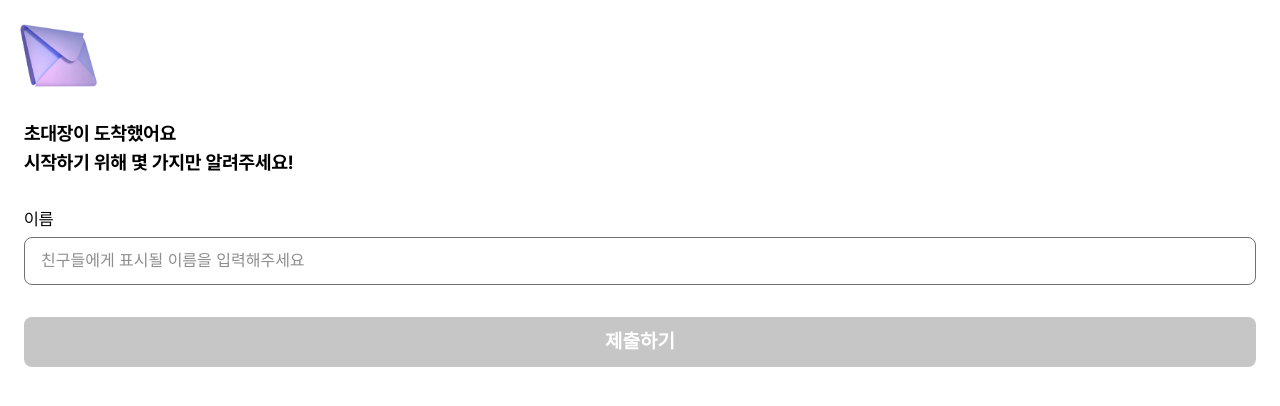
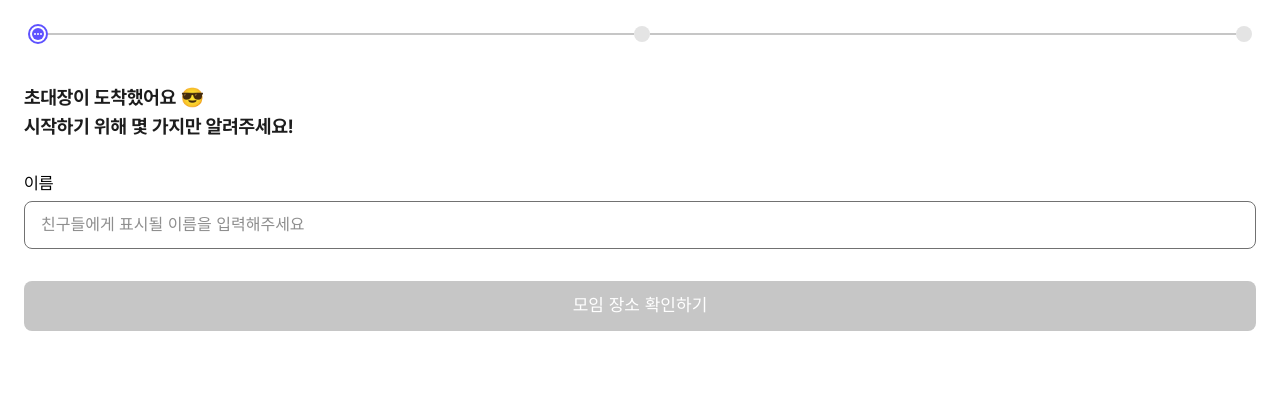
Before and after one commit to leesj3857/TEAM-B-25-1-FE, a React (Vite) app: page /reply/1 in a window 1280 px wide. Shown: the top 406 px of the page. Built offline with nearby package versions, Linux system fonts and the light colour scheme; a web font is replaced by a local one.

Commit message:
chore: 초대장 답장 디자인 변경 및 일부 색상 변경

```diff
--- a/src/feature/makeInvitation/components/Step1.tsx
+++ b/src/feature/makeInvitation/components/Step1.tsx
@@ -2,6 +2,7 @@ import styled from '@emotion/styled';
 import { useState } from 'react';
 import { grayscale } from '../../../styles/colors/grayscale';
 import { primary } from '../../../styles/colors/primary';
+import { secondary } from '../../../styles/colors/secondary';
 import { typography } from '../../../styles/typography';
 import Emoji from '../../../interface/Emoji';
 
@@ -53,8 +54,8 @@ export default function Step1({ onNext }: Step1Props) {
           >
             <CardEmoji>{card.icon}</CardEmoji>
             <CardText>
-              <CardTitle>{card.title}</CardTitle>
-              <CardDesc>{card.desc}</CardDesc>
+              <CardTitle selected={selected === card.key}>{card.title}</CardTitle>
+              <CardDesc selected={selected === card.key}>{card.desc}</CardDesc>
             </CardText>
           </SelectCard>
         ))}
@@ -118,6 +119,7 @@ const SelectCard = styled.div<{ selected: boolean; color: string }>`
   height: 80px;
   cursor: pointer;
   transition: border 0.2s, background 0.2s;
+
 `;
 
 const CardText = styled.div`
@@ -130,15 +132,17 @@ const CardEmoji = styled(Emoji)`
   margin-right: 24px;
 `;
 
-const CardTitle = styled.div`
-  color: ${grayscale[70]};
+const CardTitle = styled.div<{ selected: boolean }>`
+  color: ${({ selected }) =>
+    selected ? secondary[60] : grayscale[70]};
   font-size: ${typography.title.medium.fontSize}px;
   font-weight: ${typography.title.medium.fontWeight};
   line-height: ${typography.title.medium.lineHeight};
 `;
 
-const CardDesc = styled.div`
-  color: ${grayscale[60]};
+const CardDesc = styled.div<{ selected: boolean }>`
+  color: ${({ selected }) =>
+    selected ? secondary[60] : grayscale[60]};
   font-size: ${typography.body.small.fontSize}px;
   font-weight: ${typography.body.small.fontWeight};
   line-height: ${typography.body.small.lineHeight};
--- a/src/feature/makeInvitation/components/Step3.tsx
+++ b/src/feature/makeInvitation/components/Step3.tsx
@@ -170,7 +170,8 @@ const TransportBtn = styled.button<{ selected: boolean }>`
   border-radius: 8px;
   background: ${({ selected }) =>
     selected ? `${primary[20]}20` : '#fff'};
-  color: ${grayscale[50]};
+  color: ${({ selected }) =>
+    selected ? secondary[60] : grayscale[50]};
   font-size: ${typography.body.small.fontSize}px;
   font-weight: ${typography.body.small.fontWeight};
   line-height: ${typography.body.small.lineHeight};
--- a/src/feature/replyInvitation/components/ReplyForm.tsx
+++ b/src/feature/replyInvitation/components/ReplyForm.tsx
@@ -7,17 +7,17 @@ import { mdiSubwayVariant, mdiCar, mdiMagnify } from '@mdi/js';
 import { primary } from '../../../styles/colors/primary';
 import { motion, AnimatePresence } from 'framer-motion';
 import AddressInputWithDropdown from '../../../interface/AddressInputWithDropdown';
-
+import { secondary } from '../../../styles/colors/secondary';
+import Emoji from '../../../interface/Emoji';
 const TRANSPORTS = [
   { key: 'public', label: '대중교통', icon: <Icon path={mdiSubwayVariant} size={1} /> },
   { key: 'car', label: '자동차', icon: <Icon path={mdiCar} size={1} /> },
 ];
 
-export default function ReplyForm({ invitationId }: { invitationId: string | undefined }) {
+export default function ReplyForm({ invitationId, handleNext }: { invitationId: string | undefined, handleNext: () => void }) {
   const [transport, setTransport] = useState<string | null>(null);
   const [address, setAddress] = useState('');
   const [name, setName] = useState('');
-  const [imgLoaded, setImgLoaded] = useState(false);
   const [showTitle, setShowTitle] = useState(false);
   const [showForm, setShowForm] = useState(false);
   const [step, setStep] = useState(0);
@@ -25,41 +25,28 @@ export default function ReplyForm({ invitationId }: { invitationId: string | und
   const addressInputRef = useRef<HTMLInputElement>(null);
   const nameInputRef = useRef<HTMLInputElement>(null);
 
-  useEffect(() => {
-    if (imgLoaded) {
-      const t1 = setTimeout(() => setShowTitle(true), 800);
-      return () => clearTimeout(t1);
-    }
-  }, [imgLoaded]);
 
   useEffect(() => {
-    if (showTitle) {
-      const t2 = setTimeout(() => setShowForm(true), 800);
-      return () => clearTimeout(t2);
-    }
-  }, [showTitle]);
+    setShowTitle(true);
+    const t2 = setTimeout(() => setShowForm(true), 800);
+    return () => clearTimeout(t2);
+  }, []);
 
   const handleAddressNext = (display: string) => {
     if (display.trim().length > 0 && step === 1) {
+      handleNext();
       setStep(2);
     }
   };
   const handleNameNext = () => {
     if (name.trim().length > 0 && step === 0) {
+      handleNext();
       setStep(1);
     }
   };
 
   return (
     <Container>
-      <MotionLetterImg
-        src="/letter.webp"
-        alt="초대장"
-        onLoad={() => setImgLoaded(true)}
-        initial={{ opacity: 0 }}
-        animate={{ opacity: imgLoaded ? 1 : 0 }}
-        transition={{ duration: 0.5 }}
-      />
       <AnimatePresence>
         {showTitle && (
           <MotionTitle
@@ -68,7 +55,7 @@ export default function ReplyForm({ invitationId }: { invitationId: string | und
             exit={{ opacity: 0 }}
             transition={{ duration: 0.5 }}
           >
-            초대장이 도착했어요<br />시작하기 위해 몇 가지만 알려주세요!
+            초대장이 도착했어요 <Emoji>😎</Emoji><br />시작하기 위해 몇 가지만 알려주세요!
           </MotionTitle>
         )}
       </AnimatePresence>
@@ -161,7 +148,7 @@ export default function ReplyForm({ invitationId }: { invitationId: string | und
               </AnimatePresence>
             </div>
             <SubmitBtn disabled={!(step === 2 && transport && address && name)}>
-              제출하기
+              모임 장소 확인하기
             </SubmitBtn>
           </motion.div>
         )}
@@ -188,7 +175,7 @@ const MotionLetterImg = styled(motion.img)`
 `;
 
 const MotionTitle = styled(motion.div)`
-  color: ${grayscale[100]};
+  color: ${grayscale[90]};
   font-size: ${typography.title.medium.fontSize}px;
   font-weight: ${typography.title.medium.fontWeight};
   line-height: ${typography.title.medium.lineHeight};
@@ -228,7 +215,8 @@ const TransportBtn = styled.button<{ selected: boolean }>`
   border-radius: 8px;
   background: ${({ selected }) =>
     selected ? `${primary[20]}20` : '#fff'};
-  color: ${grayscale[50]};
+  color: ${({ selected }) =>
+    selected ? secondary[60] : grayscale[50]};
   font-size: ${typography.body.small.fontSize}px;
   font-weight: ${typography.body.small.fontWeight};
   line-height: ${typography.body.small.lineHeight};
@@ -279,10 +267,10 @@ const SubmitBtn = styled.button`
   margin-top: 4px;
   background: ${grayscale[50]};
   color: #fff;
-  font-size: ${typography.title.medium.fontSize}px;
-  font-weight: ${typography.title.medium.fontWeight};
-  line-height: ${typography.title.medium.lineHeight};
-  letter-spacing: ${typography.title.medium.letterSpacing}px;
+  font-size: ${typography.label.medium.fontSize}px;
+  font-weight: ${typography.label.medium.fontWeight};
+  line-height: ${typography.label.medium.lineHeight};
+  letter-spacing: ${typography.label.medium.letterSpacing}px;
   border: none;
   border-radius: 8px;
   cursor: pointer;
--- a/src/feature/replyInvitation/index.tsx
+++ b/src/feature/replyInvitation/index.tsx
@@ -1 +1,27 @@
-export { default as ReplyForm } from './components/ReplyForm';
+import ReplyForm from './components/ReplyForm';
+import { ProgressBar } from '../makeInvitation/interface/ProgressBar';
+import { useState } from 'react';
+import { ProcessStep } from '../makeInvitation/type/processStep';
+
+const stepsInit: ProcessStep[] = [
+    { status: 'active' },
+    { status: 'todo' },
+    { status: 'todo' },
+  ];
+
+export default function ReplyInvitation({ invitationId }: { invitationId: string | undefined }) {
+    const [steps, setSteps] = useState<ProcessStep[]>(stepsInit);
+    const handleNext = () => {
+        const currentActiveIndex = steps.findIndex(step => step.status === 'active');
+        setSteps(steps.map((step, index) =>
+            index === currentActiveIndex + 1 ? { ...step, status: 'active' } :
+            index === currentActiveIndex ? { ...step, status: 'done' } : step
+        ));
+    };
+    return (
+        <div>
+        <ProgressBar steps={steps} />
+        <ReplyForm invitationId={invitationId} handleNext={handleNext}/>
+        </div>
+    );
+}
--- a/src/pages/Home.tsx
+++ b/src/pages/Home.tsx
@@ -8,7 +8,7 @@ const Home = () => {
   const navigate = useNavigate();
   return (
     <Container>
-      <Heading>모임장소 추천 서비스</Heading>
+      <Heading>우리 어디서 만날까?</Heading>
       <LogoRow>
         <LogoText>어디</LogoText>
         <LogoGo>GO</LogoGo>
@@ -37,7 +37,7 @@ const Container = styled.div`
 const Heading = styled.div`
   margin-top: 48px;
   margin-bottom: 8px;
-  color: ${grayscale[70]};
+  color: ${primary[30]};
   font-size: ${typography.heading.small.fontSize}px;
   font-weight: ${typography.heading.small.fontWeight};
   line-height: ${typography.heading.small.lineHeight};
--- a/src/pages/ReplyInvitation.tsx
+++ b/src/pages/ReplyInvitation.tsx
@@ -1,6 +1,7 @@
-import { ReplyForm } from '../feature/replyInvitation';
+import ReplyInvitation from '../feature/replyInvitation';
 import { useParams } from 'react-router-dom';
-export default function ReplyInvitation() {
+
+export default function ReplyInvitationPage() {
   const { invitationId } = useParams(); // invitationId가 문자열로 들어옴
-  return <ReplyForm invitationId={invitationId} />;
+  return <ReplyInvitation invitationId={invitationId} />;
 }
```
